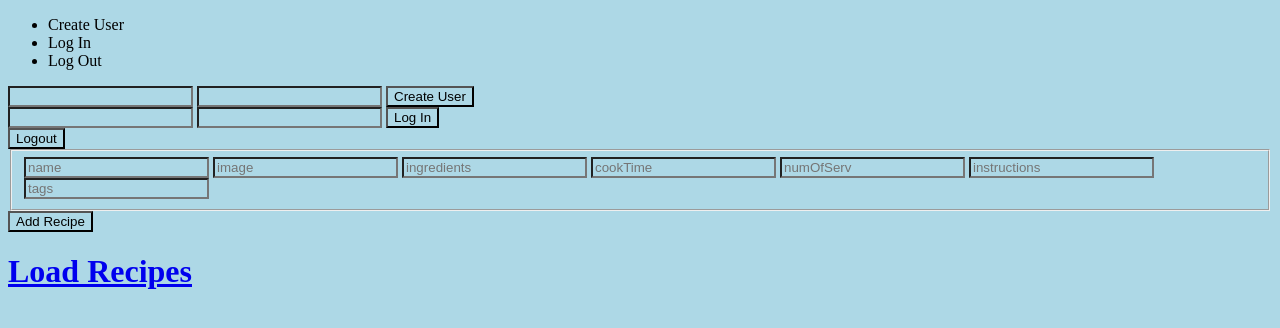
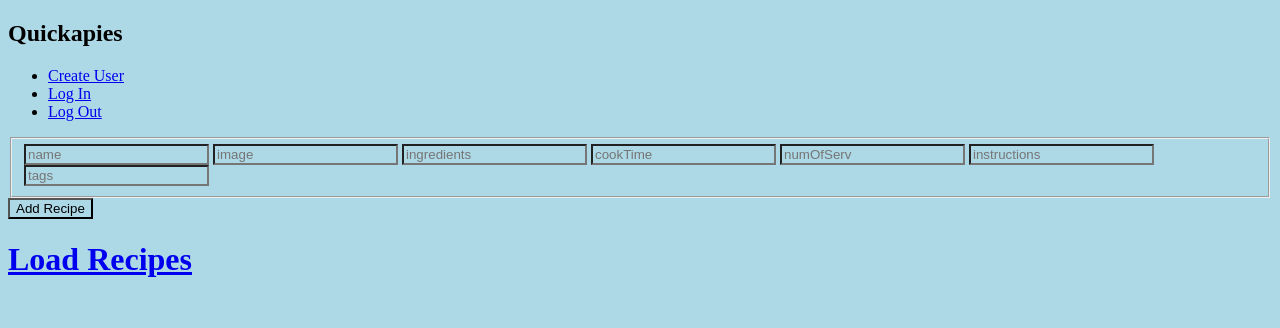
Before and after one commit to cquiett/quickapies, a website: page public/index.html in a window 1280 px wide. Drawn offline with nearby package versions, Linux system fonts and the light colour scheme.

Commit message:
hide/show log in and create form

```diff
--- a/public/index.html
+++ b/public/index.html
@@ -16,25 +16,27 @@
   <body ng-controller="MainController as ctrl">
     <div ng-controller="AuthController as auth">
       <nav>
+        <h1>Quickapies</h1>
         <ul>
-          <li>Create User</li>
-          <li>Log In</li>
-          <li>Log Out</li>
+          <li ng-click="auth.showNewForm = !auth.showNewForm"><a href="#">Create User</a></li>
+          <li ng-click="auth.showLogInForm = !auth.showLogInForm"><a href="#">Log In</a></li>
+          <li ng-click="auth.logOut()"><a href="#">Log Out</a></li>
         </ul>
-        <form ng-submit="auth.createUser()">
+        <form ng-if="auth.showNewForm" ng-submit="auth.createUser()">
           <input type="text" ng-model="auth.createdUsername"/>
           <input type="password" ng-model="auth.createdPassword">
           <input type="submit" name="" value="Create User">
         </form>
-        <form ng-submit="auth.logIn()">
+        <form ng-if="auth.showLogInForm" ng-submit="auth.logIn()">
           <input type="text" ng-model="auth.username" />
           <input type="password" ng-model="auth.password" />
           <input type="submit" value="Log In">
         </form>
-        <form ng-submit="auth.logOut()">
-          <input type="submit" value="Logout">
-        </form>
       </nav>
+      <div ng-if="auth.loggedInUser">
+        <h2>Welcome, {{ auth.loggedInUser }}</h2>
+      </div>
+      <main>
         <form ng-submit="ctrl.createRecipe()">
           <fieldset>
           <input placeholder="name" ng-model="ctrl.name" />
@@ -64,6 +66,7 @@
             <input type="submit" value="Edit Recipe">
           </form>
         </div>
+      </main>
     </div>
   </body>
 </html>
--- a/public/js/app.js
+++ b/public/js/app.js
@@ -2,6 +2,8 @@ const app = angular.module("QuickapieApp", []);
 
 app.controller('AuthController', ['$http', function($http){
   const controller = this;
+  this.showNewForm = false;
+  this.showLogInForm = false;
 
     this.createUser = () => {
       $http({
@@ -15,6 +17,7 @@ app.controller('AuthController', ['$http', function($http){
         console.log(response.data);
         this.createdUsername = null;
         this.createdPassword = null;
+        this.showNewForm = false;
       }, (error) => {
         console.log(error);
       })
@@ -32,6 +35,7 @@ app.controller('AuthController', ['$http', function($http){
           console.log(response.data);
           this.username = null;
           this.password = null;
+          this.showLogInForm = false;
           this.isLoggedIn();
       }, (error) => {
           console.log(error);
@@ -46,6 +50,7 @@ app.controller('AuthController', ['$http', function($http){
               url: '/sessions'
           }).then((response) => {
               console.log(response.data);
+              this.loggedInUser = null;
           }, (error) => {
               console.log(error);
           })
```
Lines whose indentation alone changed are shown as unchanged.
